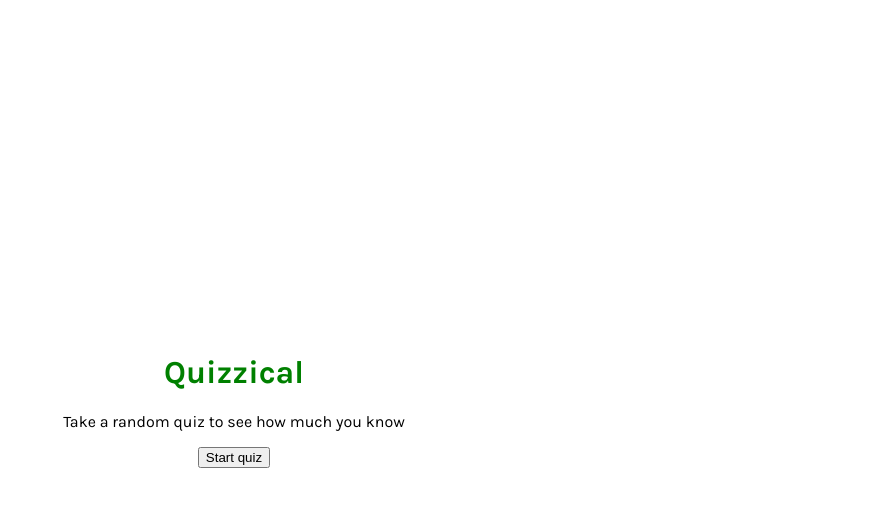
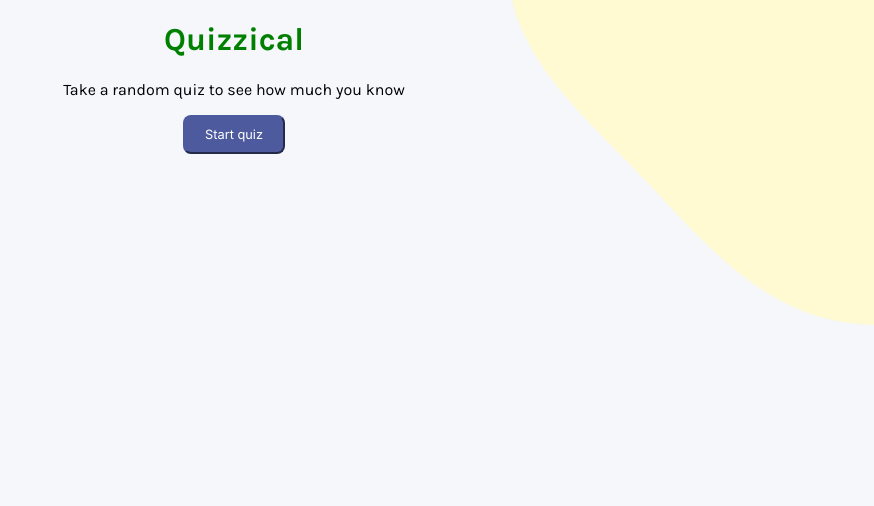
Before and after one commit to RawleJuglal/Quizzical, a React (Vite) app: page / in a window 1280 px wide. Shown: the top 506 px of the page, without its empty margins (406-1280 px from the left). Built offline with nearby package versions, Linux system fonts and the light colour scheme; no server answers.

Commit message:
completed
Finished features to show how many correct, show incorrect and correct choices and start new quiz

```diff
--- a/src/components/App/App.css
+++ b/src/components/App/App.css
@@ -1,6 +1,16 @@
+.btn{
+    padding:10px 20px;
+    border-radius:8px;
+    font-family:'Inter', sans-serif;
+    font-size:.8rem;
+    color:#4D5B9E;
+    background-color:transparent;
+    border-color:#4D5B9E;
+}
+
 .--app-app-container{
-    height:100vh;
     display:flex;
+    flex-direction: column;
     justify-content: space-around;
     align-items: center;
 }
--- a/src/components/App/App.jsx
+++ b/src/components/App/App.jsx
@@ -40,7 +40,7 @@ function App() {
             question:convertString(ele.question),
             // correctAnswer:correctObject,
             // incorrectAnswers:incorrectArr,
-            userChoice:false,
+            userChoice:'',
             allAnswers:allAnswersArr
           }
         })
@@ -71,7 +71,7 @@ function App() {
       return ele.badID == clickID || ele.cid == clickID ? {...ele, isSelected:true} : {...ele, isSelected:false}
     })
     item.allAnswers = ite;
-    item.userChoice = true;
+    item.userChoice = clickID;
     items[holdQuestion] = item;
     setQuizzer((prevQuizzer)=>{
       return {...prevQuizzer, questions:items}
@@ -82,24 +82,19 @@ function App() {
     event.preventDefault();
     console.log(`handle submit`)
       if(checkForCompletion()){
-        console.log(`completion was true`)
         setQuizzer((prevQuizzer)=>{
+          let resultObj = tallyCorrect()
           let mechObj = {...prevQuizzer, isCompleted:true, isSubmitted:true}
-          return {...prevQuizzer, mechanics:mechObj}
+          return {...prevQuizzer, mechanics:mechObj, results:resultObj}
         })
       } else {
         console.log(`finished completion it was false`)
       }
-    // console.log(quizzer)
-    // quizzer.mechanics.isCompleted ?
-    //   setQuizzer((prevQuizzer)=>{
-    //     return {...prevQuizzer, mechanics:{...prevQuizzer.mechanics, isSubmitted: !prevQuizzer.mechanics.isSubmitted}}
-    //   }) : console.log('can not submit')
   }
 
   function checkForCompletion(){
     console.log('check completion')
-    if(quizzer.questions.every(o => o.userChoice == true)){
+    if(quizzer.questions.every(o => o.userChoice.length !== 0)){
       return true
     } else {
       return false
@@ -107,14 +102,28 @@ function App() {
 
   }
 
+  function tallyCorrect(){
+    let numberCorrect=0;
+    quizzer.questions.map((ele)=>{
+      ele.allAnswers.map((val)=>{
+        if(val.hasOwnProperty('cid') && val.cid == ele.userChoice ){
+          numberCorrect++;
+        }
+      })
+    })
+    return {...quizzer.results, totalCorrect:numberCorrect}
+  }
+
 
   function handleNewQuiz(event){
     event.preventDefault();
     console.log(`handle new quiz`)
-    // getNewQuiz();
-    // setUser((prevUser)=>{
-    //   return {...prevUser, submitted: !prevUser.submitted}
-    // })
+    let mechanicObj = {isSplash:false, isCompleted:false, isSubmitted:false}
+    let resultsObj = {totalCorrect:0}
+    getNewQuiz();
+    setQuizzer((prevQuizzer)=>{
+      return {...prevQuizzer, mechanics:mechanicObj, results:resultsObj}
+    })
   }
 
   return (
--- a/src/components/Question/Question.css
+++ b/src/components/Question/Question.css
@@ -1,5 +1,7 @@
 .--question-container{
     text-align:center;
+    padding-bottom:20px;
+    border-bottom:1px solid #D6DBF5;
 }
 
 .--question-question{
@@ -11,4 +13,5 @@
 .--question-choices-container{
     display:flex;
     justify-content: space-evenly;
+    flex-wrap:wrap;
 }
--- a/src/components/Question/Question.jsx
+++ b/src/components/Question/Question.jsx
@@ -2,19 +2,24 @@ import React from 'react'
 import './Question.css'
 
 export default function Question(props){
-    const selectedStyle = {backgroundColor:'pink'}
+    const selectedStyle = {backgroundColor:'#D6DBF5'}
+    const correctStyle = {backgroundColor:'#94D7A2', border:'none'}
+    const incorrectStyle = {backgroundColor:'#F8BCBC', border:'none'}
     // const choicesList = [...props.question.incorrectAnswers]
     // choicesList.splice(Math.floor(Math.random()*4),0,props.question.correctAnswer)
 
     const choicesBtns = props.question.allAnswers.map((ele,index, array)=>{
         return <button
-                    style={ele.isSelected ? selectedStyle : {backgroundColor:'buttonface'}}
+                    className='--question-btn btn'
+                    style={props.mechanics.isCompleted && 'cid' in ele ? correctStyle : props.mechanics.isCompleted && ele.isSelected ? incorrectStyle : !props.mechanics.isCompleted && ele.isSelected ? selectedStyle : {backgroundColor:'transparent'}}
                     key={'badID' in ele ? ele.badID : ele.cid}
                     name={props.question.questionID}
                     id={'badID' in ele ? ele.badID : ele.cid}
                     onClick={(event, id)=>{props.toggleSelection(event, event.target.id)}}
                     >{ele.answer}</button>
     })
+
+    //isCompleted is true && 'cid' in ele ? correctStyle : isCompleted is true && ele.isSelected ? incorrectStyle : !isCompleted && ele.isSelected ? selectedStyle : backgroundColor:'buttonface'
 
 
     return(
--- a/src/components/Quiz/Quiz.css
+++ b/src/components/Quiz/Quiz.css
@@ -1,3 +1,23 @@
+.--quiz-form-container{
+    height:100vh;
+}
+
 .--quiz-title{
     color:red;
 }
+
+.--quiz-form{
+    display:flex;
+    flex-direction: column;
+    row-gap:25px;
+}
+
+.--quiz-form-results{
+    display:flex;
+    justify-content: space-evenly;
+}
+
+.--quiz-submit{
+    background-color:#4D5B9E;
+    color:white;
+}
--- a/src/components/Quiz/Quiz.jsx
+++ b/src/components/Quiz/Quiz.jsx
@@ -9,9 +9,13 @@ export default function Quiz(props){
 
     return(
         <div className='--quiz-form-container'>
-            <form onSubmit={!props.game.mechanics.isSubmitted ? props.clickSubmit : props.newQuiz}>
+            <form className='--quiz-form' onSubmit={!props.game.mechanics.isSubmitted ? props.clickSubmit : props.newQuiz}>
                 {questionList}
-                {props.game.mechanics.isSubmitted ? <button>Take New Quiz</button> : <button onClick={props.clickSubmit} type="submit">Submit</button>}
+                <div className='--quiz-form-results'>
+                    {props.game.mechanics.isCompleted && <p>You scored {props.game.results.totalCorrect}/5 correct answers</p>}
+                    {props.game.mechanics.isSubmitted ? <button className='--quiz-submit btn'>Take New Quiz</button> : <button className='--quiz-submit btn' onClick={props.clickSubmit} type="submit">Submit</button>}
+                </div>
+
             </form>
         </div>
     )
--- a/src/components/Splash/Splash.css
+++ b/src/components/Splash/Splash.css
@@ -1,7 +1,13 @@
 .--splash-splash-container{
     text-align:center;
+    height:100vh
 }
 
 .--splash-title{
     color:green;
 }
+
+.--splash-btn-start{
+    background-color:#4D5B9E;
+    color:white;
+}
--- a/src/components/Splash/Splash.jsx
+++ b/src/components/Splash/Splash.jsx
@@ -6,7 +6,7 @@ export default function Splash(props){
         <div className='--splash-splash-container'>
             <h1 className='--splash-title'>Quizzical</h1>
             <p className='--splash-description'>Take a random quiz to see how much you know</p>
-            <button className='--splash-btn-start' onClick={props.toggle}>Start quiz</button>
+            <button className='--splash-btn-start btn' onClick={props.toggle}>Start quiz</button>
         </div>
     )
 }
--- a/src/index.css
+++ b/src/index.css
@@ -4,4 +4,6 @@ body{
   margin:0;
   padding:0;
   font-family:'Karla', sans-serif;
+  background: url('/images/intro-page.png') no-repeat;
+  background-size:cover;
 }
```
Also changed, not shown: public/images/intro-page.png (added).
